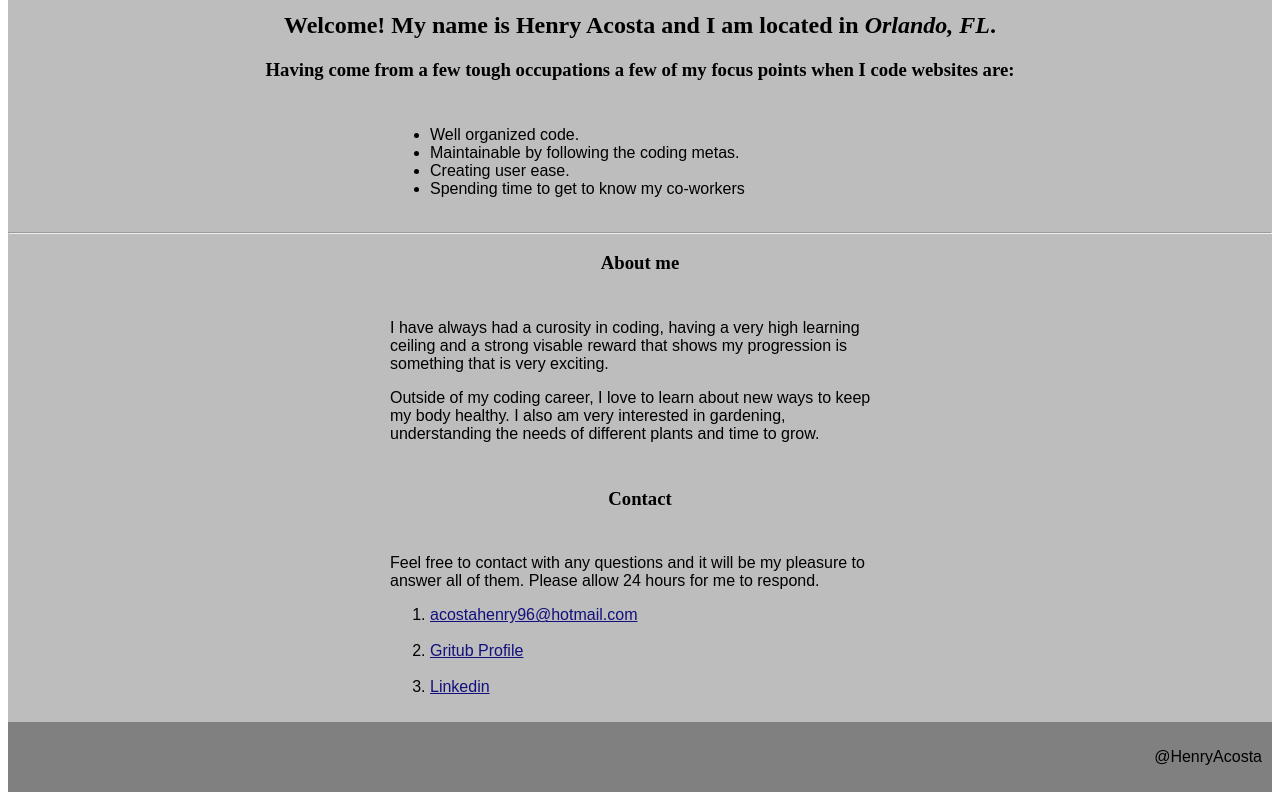
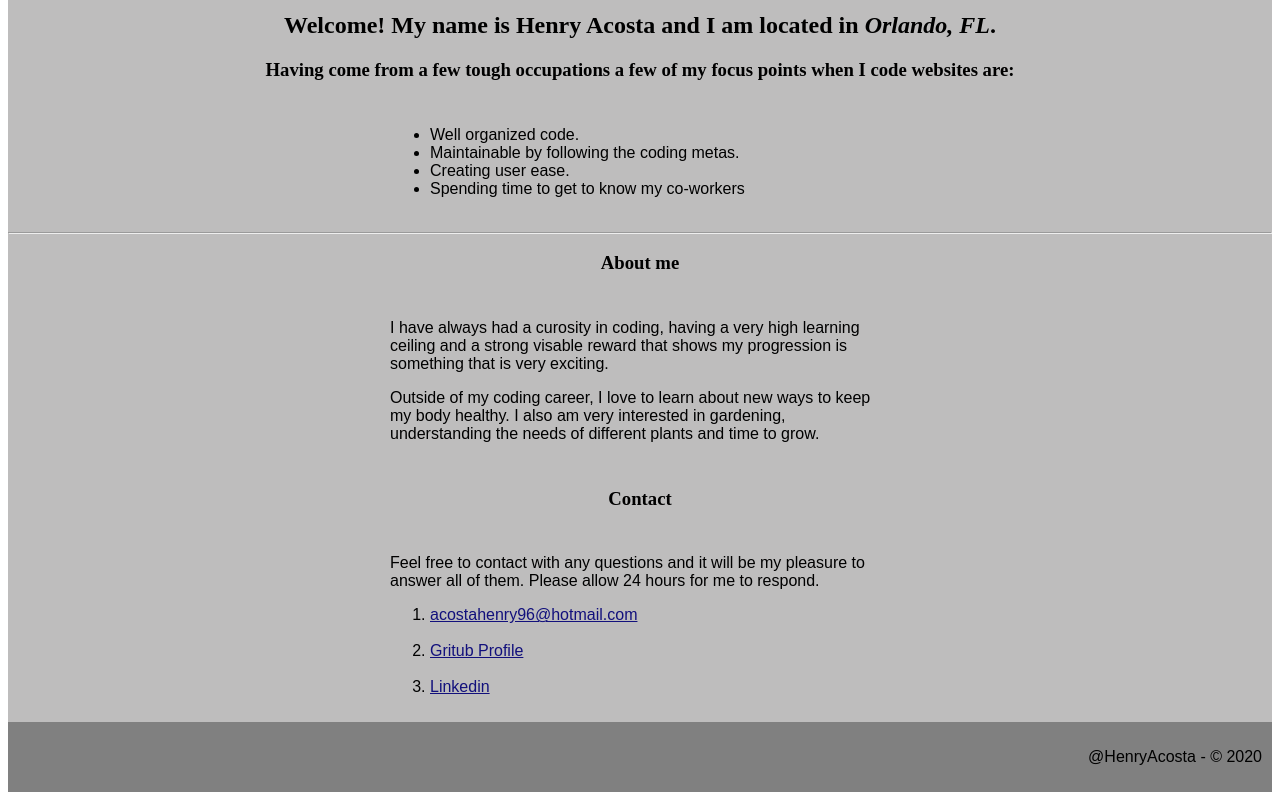
Before and after one commit to acostahenry96/portfoliov1, a plain HTML site: page index.html in a window 1280 px wide. Shown: the part 797-1597 px from the top of the page. Drawn offline with Linux system fonts and the light colour scheme.

Commit message:
Added Copyright

```diff
--- a/index.html
+++ b/index.html
@@ -63,7 +63,7 @@
         </article>
       </div>
    <footer>
-     <p>@HenryAcosta</p>
+     <p>@HenryAcosta - &copy; 2020</p>
    </footer>
     </main>
    <script src="script.js"></script>
```
